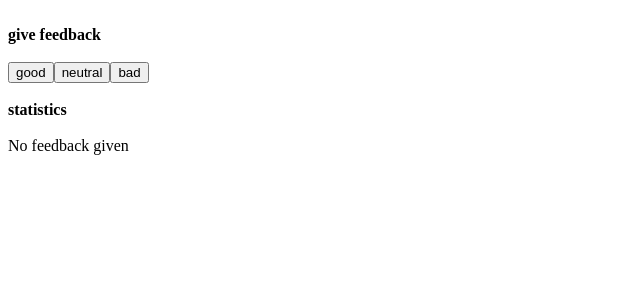
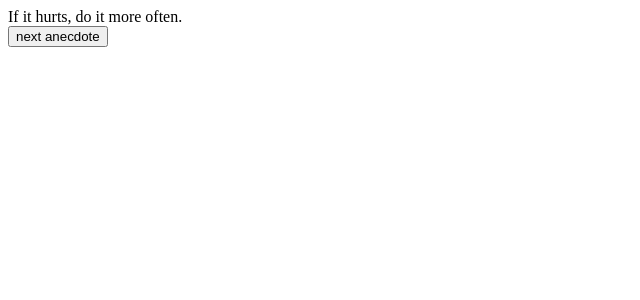
Before and after one commit to MosesBro/fullstackopen_submission, a React (Create React App) app in the folder part1/: page / in a window 1280 px wide. Shown: the top 300 px of the page, without its empty margins (0-640 px from the left). Built offline with nearby package versions, Linux system fonts and the light colour scheme.

Commit message:
Finished exercise 1.12

```diff
--- a/part1/src/App.js
+++ b/part1/src/App.js
@@ -1,23 +1,28 @@
-import Header from "./Header"
 import Button from "./Button"
-import Statistics from "./Statistics"
 
 import { useState } from "react"
 
 const App = () => {
-  const [value, setValue] = useState({good: 0, neutral: 0, bad: 0})
+  const anecdotes = [
+    'If it hurts, do it more often.',
+    'Adding manpower to a late software project makes it later!',
+    'The first 90 percent of the code accounts for the first 10 percent of the development time...The remaining 10 percent of the code accounts for the other 90 percent of the development time.',
+    'Any fool can write code that a computer can understand. Good programmers write code that humans can understand.',
+    'Premature optimization is the root of all evil.',
+    'Debugging is twice as hard as writing the code in the first place. Therefore, if you write the code as cleverly as possible, you are, by definition, not smart enough to debug it.',
+    'Programming without an extremely heavy use of console.log is same as if a doctor would refuse to use x-rays or blood tests when diagnosing patients.'
+  ]
 
-  const setToValue = (newValue) => { setValue(newValue) }
+  const [selected, setSelected] = useState(0)
+
+  function getRandomInt(max) {
+    return Math.floor(Math.random() * max);
+  }
 
   return (
     <div>
-      <Header text='give feedback' />
-      <Button handleClick={() => setToValue({ ...value, good: value.good + 1 })} text='good'/>
-      <Button handleClick={() => setToValue({ ...value, neutral: value.neutral + 1 })} text='neutral'/>
-      <Button handleClick={() => setToValue({ ...value, bad: value.bad + 1})} text='bad'/>
-      <Header text='statistics' />
-      <Statistics text="good" value={value}/>
-
+      {anecdotes[selected]} <br />
+      <Button handleClick={() => setSelected( getRandomInt(anecdotes.length)) } text='next anecdote'/>
     </div>
   )
 }
```
